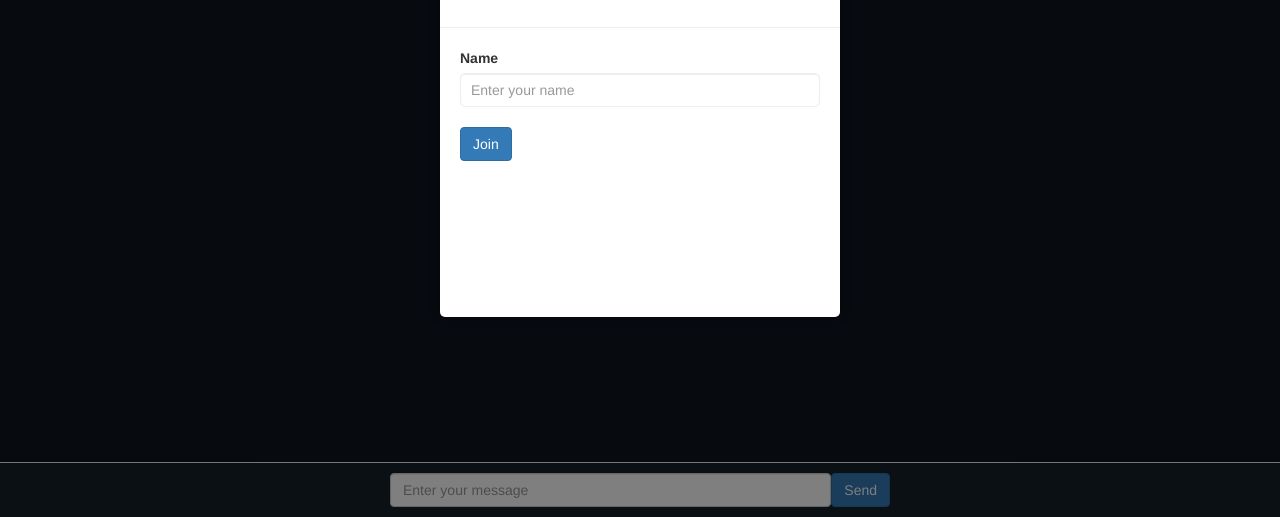
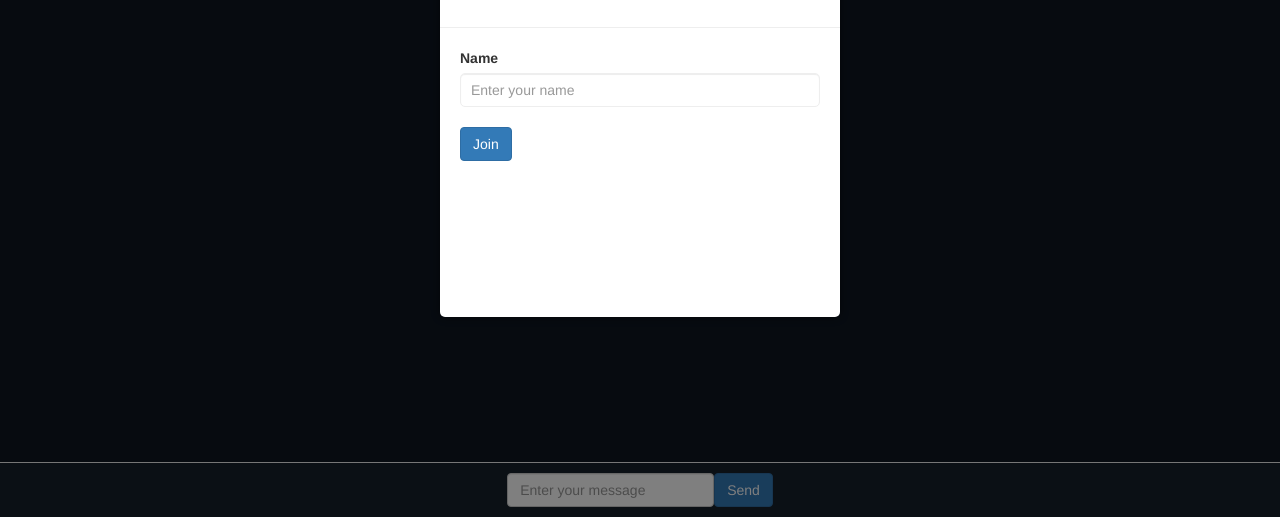
Before and after one commit to samandarwebdeveloper/chat-app, a website: page public/index.html in a window 1280 px wide. Shown: the part 283-800 px from the top of the page. Drawn offline with nearby package versions, Linux system fonts and the light colour scheme; no server answers.

Commit message:
add style

```diff
--- a/public/main.css
+++ b/public/main.css
@@ -152,5 +152,6 @@
 .post-wrap {
     display: flex;
     align-items: center;
-    width: 500px;
+    width: 100%;
+    max-width: 500px;
 }
```
